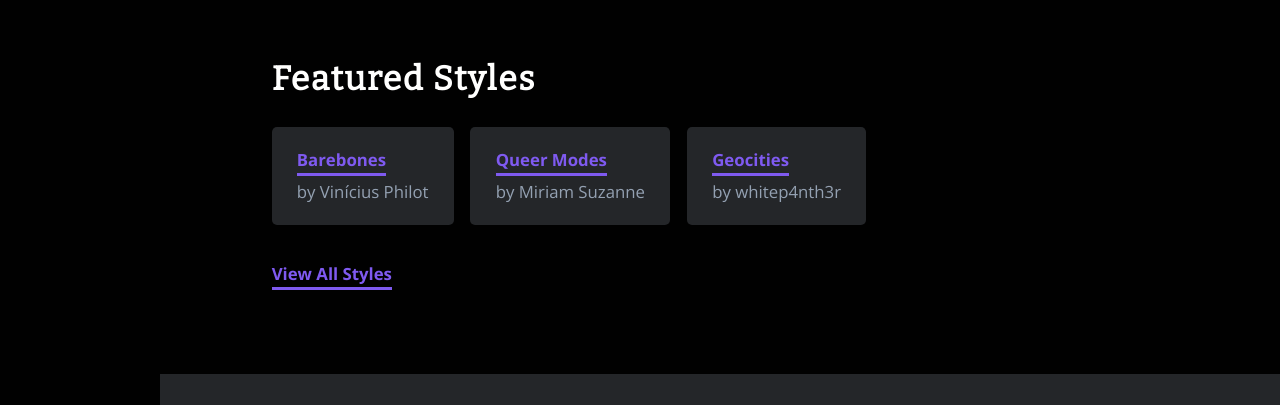
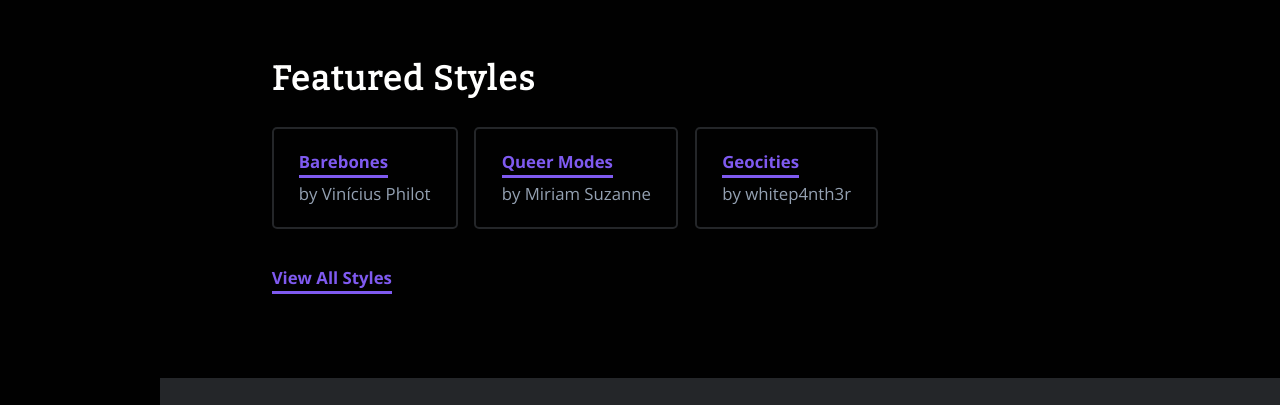
Before and after one commit to beatricebock/stylestage, a website: page app/index.html in a window 1280 px wide. Shown: the part 4378-4783 px from the top of the page. Drawn offline with nearby package versions, Linux system fonts and the light colour scheme.

Commit message:
made featured styles bordered instead of card-like

```diff
--- a/app/scss/partials/_aside.scss
+++ b/app/scss/partials/_aside.scss
@@ -52,7 +52,7 @@
     li {
       display: block;
       padding: 1em 1.5em;
-      background-color: $medium-grey;
+      border: 2px solid $medium-grey;
       border-radius: 0.3em;
       margin: {
         right: 1em;
```
Also changed, not shown: app/css/main.css.
